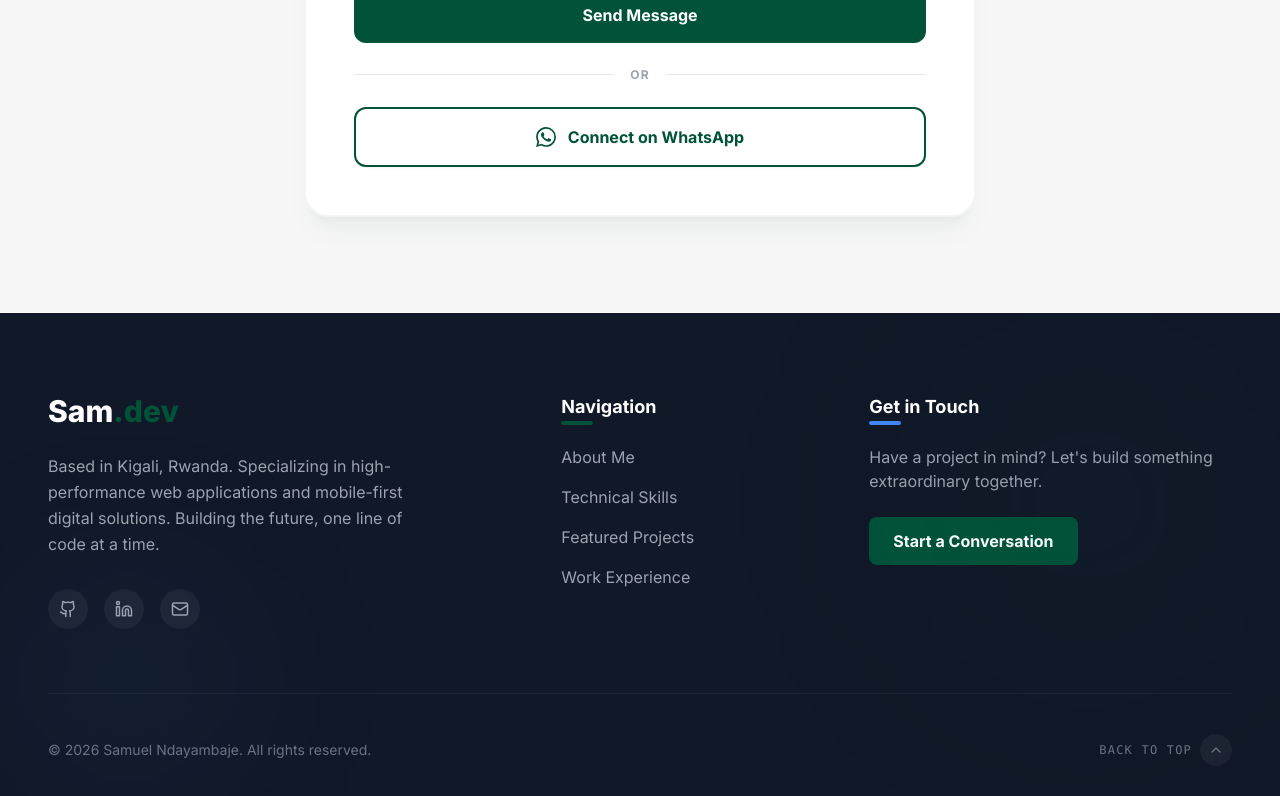
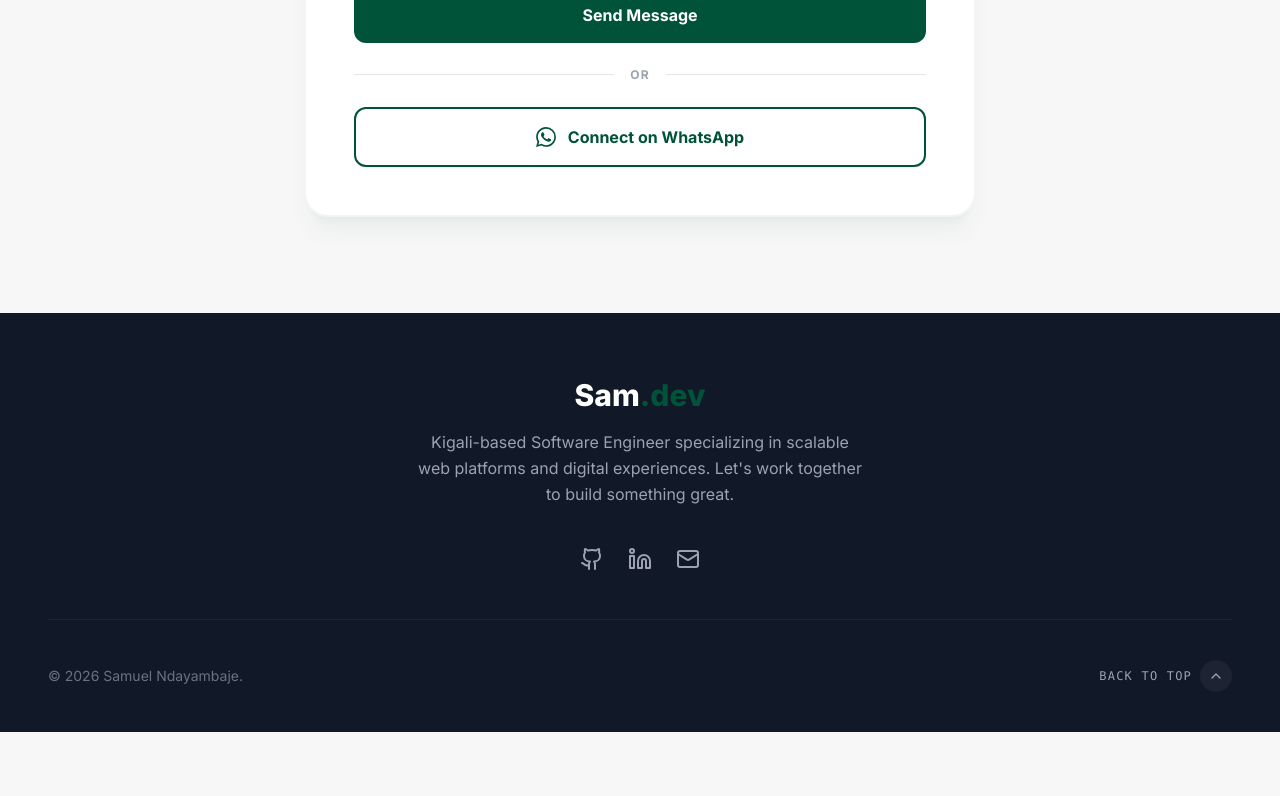
Before and after one commit to Samlite250/Samportfolio, a React (Vite) app: page / in a window 1280 px wide. Shown: the part 7879-8675 px from the top of the page. After the commit the page ends 8611 px from the top, so only its background shows below. Built offline with nearby package versions, Linux system fonts and the light colour scheme.

Commit message:
style: simplify footer to a clean centered layout

```diff
--- a/src/components/Footer.jsx
+++ b/src/components/Footer.jsx
@@ -1,5 +1,5 @@
 import React from 'react';
-import { Github, Linkedin, Mail, Twitter, ChevronUp } from 'lucide-react';
+import { Github, Linkedin, Mail, ChevronUp } from 'lucide-react';
 
 const Footer = () => {
   const currentYear = new Date().getFullYear();
@@ -9,71 +9,42 @@ const Footer = () => {
   };
 
   return (
-    <footer className="bg-gray-900 pt-20 pb-10 text-white relative overflow-hidden">
-      {/* Abstract Background Shapes */}
-      <div className="absolute top-0 right-0 w-96 h-96 bg-primary/5 rounded-full blur-[100px] pointer-events-none"></div>
-      <div className="absolute bottom-0 left-0 w-64 h-64 bg-secondary/5 rounded-full blur-[80px] pointer-events-none"></div>
+    <footer className="bg-gray-900 pt-16 pb-10 text-white relative overflow-hidden">
+      <div className="container mx-auto px-6 md:px-12 text-center">
 
-      <div className="container mx-auto px-6 md:px-12">
-        <div className="grid md:grid-cols-12 gap-12 mb-16">
-
-          {/* Brand Info */}
-          <div className="md:col-span-5">
-            <a href="#home" className="text-3xl font-extrabold mb-6 block">
+        {/* Brand & Mission */}
+        <div className="mb-10">
+          <a href="#home" className="text-3xl font-extrabold mb-4 block">
             Sam<span className="text-primary">.dev</span>
           </a>
-            <p className="text-gray-400 max-w-sm mb-8 leading-relaxed">
-              Based in Kigali, Rwanda. Specializing in high-performance web applications and mobile-first digital solutions. Building the future, one line of code at a time.
+          <p className="text-gray-400 max-w-md mx-auto leading-relaxed">
+            Kigali-based Software Engineer specializing in scalable web platforms and
+            digital experiences. Let's work together to build something great.
           </p>
-            <div className="flex gap-4">
-              <a href="https://github.com/Samlite250" target="_blank" rel="noreferrer" className="w-10 h-10 bg-white/5 rounded-full flex items-center justify-center hover:bg-primary transition-all group">
-                <Github size={18} className="text-gray-400 group-hover:text-white" />
-              </a>
-              <a href="https://linkedin.com/in/SamuelNdayambaje" target="_blank" rel="noreferrer" className="w-10 h-10 bg-white/5 rounded-full flex items-center justify-center hover:bg-primary transition-all group">
-                <Linkedin size={18} className="text-gray-400 group-hover:text-white" />
-              </a>
-              <a href="mailto:samlite250@gmail.com" className="w-10 h-10 bg-white/5 rounded-full flex items-center justify-center hover:bg-primary transition-all group">
-                <Mail size={18} className="text-gray-400 group-hover:text-white" />
-              </a>
-            </div>
         </div>
 
-          {/* Quick Links */}
-          <div className="md:col-span-3">
-            <h4 className="text-lg font-bold mb-6 relative inline-block">
-              Navigation
-              <span className="absolute -bottom-1 left-0 w-8 h-1 bg-primary rounded-full"></span>
-            </h4>
-            <ul className="space-y-4">
-              <li><a href="#about" className="text-gray-400 hover:text-white transition-colors">About Me</a></li>
-              <li><a href="#skills" className="text-gray-400 hover:text-white transition-colors">Technical Skills</a></li>
-              <li><a href="#projects" className="text-gray-400 hover:text-white transition-colors">Featured Projects</a></li>
-              <li><a href="#experience" className="text-gray-400 hover:text-white transition-colors">Work Experience</a></li>
-            </ul>
-          </div>
-
-          {/* Support/Links */}
-          <div className="md:col-span-4">
-            <h4 className="text-lg font-bold mb-6 relative inline-block">
-              Get in Touch
-              <span className="absolute -bottom-1 left-0 w-8 h-1 bg-secondary rounded-full"></span>
-            </h4>
-            <p className="text-gray-400 mb-6">Have a project in mind? Let's build something extraordinary together.</p>
-            <a href="#contact" className="inline-flex items-center gap-2 px-6 py-3 bg-primary text-white font-bold rounded-lg hover:bg-primary/90 transition-all">
-              Start a Conversation
+        {/* Social Links */}
+        <div className="flex justify-center gap-6 mb-12">
+          <a href="https://github.com/Samlite250" target="_blank" rel="noreferrer" className="text-gray-400 hover:text-primary transition-all hover:-translate-y-1">
+            <Github size={24} />
+          </a>
+          <a href="https://linkedin.com/in/SamuelNdayambaje" target="_blank" rel="noreferrer" className="text-gray-400 hover:text-primary transition-all hover:-translate-y-1">
+            <Linkedin size={24} />
+          </a>
+          <a href="mailto:samlite250@gmail.com" className="text-gray-400 hover:text-primary transition-all hover:-translate-y-1">
+            <Mail size={24} />
           </a>
         </div>
 
-        </div>
-
+        {/* Bottom Section */}
         <div className="pt-10 border-t border-white/5 flex flex-col md:flex-row justify-between items-center gap-6">
           <p className="text-gray-500 text-sm">
-            &copy; {currentYear} Samuel Ndayambaje. All rights reserved.
+            &copy; {currentYear} Samuel Ndayambaje.
           </p>
 
           <button
             onClick={scrollToTop}
-            className="group flex items-center gap-2 text-gray-500 hover:text-white transition-colors font-mono text-xs uppercase tracking-widest"
+            className="group flex items-center gap-2 text-gray-400 hover:text-white transition-colors font-mono text-xs uppercase tracking-widest"
           >
             Back to Top
             <span className="w-8 h-8 rounded-full bg-white/5 flex items-center justify-center group-hover:bg-primary group-hover:-translate-y-1 transition-all">
```
Lines whose indentation alone changed are shown as unchanged.
